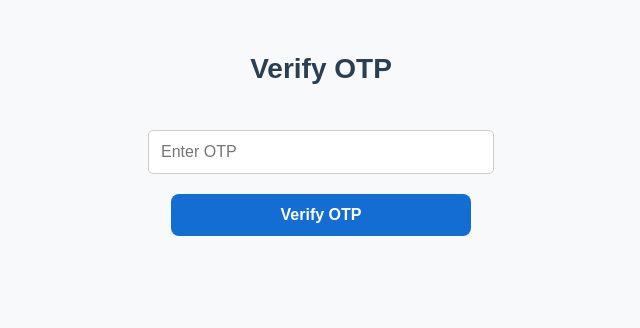
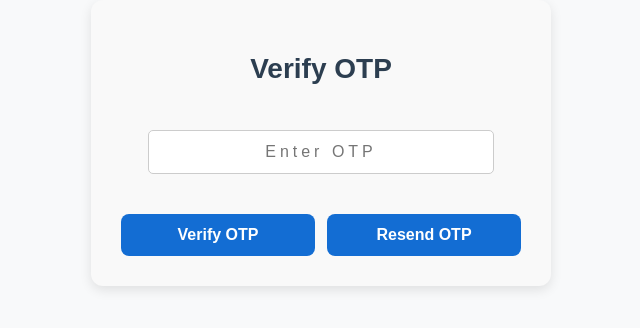
Before and after one commit to PAVANI2511/NoticeBoard, a React (Create React App) app: page /Password in a window 1280 px wide. Shown: the top 328 px of the page, without its empty margins (319-959 px from the left). Built offline with nearby package versions, Linux system fonts and the light colour scheme.

Commit message:
update components

```diff
--- a/src/components/Email.js
+++ b/src/components/Email.js
@@ -4,12 +4,13 @@ import './Email.css';
 
 const Email = () => {
   const [email, setEmail] = useState('');
+  const [loading, setLoading] = useState(false);
   const navigate = useNavigate();
 
   const isValidEmail = (email) =>
     /^[^\s@]+@[^\s@]+\.[^\s@]+$/.test(email);
 
-  const handleSubmit = (e) => {
+  const handleSubmit = async (e) => {
     e.preventDefault();
 
     if (!isValidEmail(email)) {
@@ -17,25 +18,32 @@ const Email = () => {
       return;
     }
 
-    alert(`Password link sent to: ${email}`);
-    navigate('/Password');
+    setLoading(true);
+
+    try {
+      const response = await fetch('http://localhost:8000/api/auth/forgot-password/', {
+        method: 'POST',
+        headers: { 'Content-Type': 'application/json' },
+        body: JSON.stringify({ email }),
+      });
+
+      const data = await response.json();
+
+      if (response.ok) {
+        alert(data.message || `OTP sent to: ${email}`);
+        navigate('/Password', { state: { email } });
+      } else {
+        alert(data.message || 'Failed to send OTP.');
+      }
+    } catch (error) {
+      alert('Server error. Please try again.');
+    } finally {
+      setLoading(false);
+    }
   };
 
   return (
-    <div
-      className="email-background"
-      style={{
-        backgroundImage: "url('/wave-haikei.svg')",
-        backgroundSize: 'cover',
-        backgroundRepeat: 'no-repeat',
-        backgroundPosition: 'center',
-        backgroundAttachment: 'fixed',
-        minHeight: '100vh',
-        display: 'flex',
-        justifyContent: 'center',
-        alignItems: 'center',
-      }}
-    >
+    <div className="email-background">
       <div className="email-card">
         <h2>Forgot Password</h2>
         <form onSubmit={handleSubmit}>
@@ -48,13 +56,14 @@ const Email = () => {
             required
           />
           <div className="button-group">
-            <button type="submit" className="send-btn">
-              Send Password
+            <button type="submit" className="send-btn" disabled={loading}>
+              {loading ? 'Sending...' : 'Send OTP'}
             </button>
             <button
               type="button"
               className="close-btn"
               onClick={() => setEmail('')}
+              disabled={loading}
             >
               Close
             </button>
--- a/src/components/ForgotPassword.js
+++ b/src/components/ForgotPassword.js
@@ -1,6 +1,7 @@
-import React, { useState } from "react";
-import { useNavigate } from "react-router-dom";
+import React, { useState, useEffect } from "react";
+import { useNavigate, useLocation } from "react-router-dom";
 import "./ForgotPassword.css";
+
 const ForgotPassword = () => {
   const [newPassword, setNewPassword] = useState("");
   const [confirmPassword, setConfirmPassword] = useState("");
@@ -8,18 +9,74 @@ const ForgotPassword = () => {
   const [showNewPassword, setShowNewPassword] = useState(false);
   const [showConfirmPassword, setShowConfirmPassword] = useState(false);
   const navigate = useNavigate();
-  const handleSubmit = (e) => {
+  const location = useLocation();
+
+  // Get email and otp_code from location or localStorage
+  const [email, setEmail] = useState("");
+  const [otp, setOtp] = useState("");
+
+  useEffect(() => {
+    const state = location.state;
+    if (state && state.email && state.otp) {
+      setEmail(state.email);
+      setOtp(state.otp);
+      // Store in localStorage in case of page refresh
+      localStorage.setItem("reset_email", state.email);
+      localStorage.setItem("reset_otp", state.otp);
+    } else {
+      const savedEmail = localStorage.getItem("reset_email");
+      const savedOtp = localStorage.getItem("reset_otp");
+      if (savedEmail && savedOtp) {
+        setEmail(savedEmail);
+        setOtp(savedOtp);
+      }
+    }
+  }, [location.state]);
+
+  const handleSubmit = async (e) => {
     e.preventDefault();
+
     if (newPassword !== confirmPassword) {
       setMessage("❌ Passwords do not match");
       return;
     }
-    setMessage("✅ Password changed successfully!");
-    setNewPassword("");
-    setConfirmPassword("");
-    setTimeout(() => {
-      navigate("/login");
-    }, 1500);
+
+    if (!email || !otp) {
+      setMessage("❌ Email or OTP is missing. Try again.");
+      return;
+    }
+
+    try {
+      const response = await fetch("http://localhost:8000/api/auth/reset-password/", {
+        method: "POST",
+        headers: { "Content-Type": "application/json" },
+        body: JSON.stringify({
+          email,
+          otp_code: otp,
+          new_password: newPassword,
+          new_password_confirm: confirmPassword,
+        }),
+      });
+
+      const data = await response.json();
+      console.log("Response from backend:", data);
+
+      if (response.ok) {
+        setMessage("✅ Password changed successfully!");
+        localStorage.removeItem("reset_email");
+        localStorage.removeItem("reset_otp");
+        setNewPassword("");
+        setConfirmPassword("");
+        setTimeout(() => {
+          navigate("/");
+        }, 1500);
+      } else {
+        setMessage(`❌ ${data.message || "Failed to reset password"}`);
+      }
+    } catch (error) {
+      console.error("Reset password error:", error);
+      setMessage("❌ Server error. Please try again.");
+    }
   };
 
   return (
@@ -63,7 +120,6 @@ const ForgotPassword = () => {
         </div>
 
         <button type="submit">Change Password</button>
-
         {message && <p className="message">{message}</p>}
       </form>
     </div>
--- a/src/components/Password.css
+++ b/src/components/Password.css
@@ -3,6 +3,9 @@
   padding: 30px;
   max-width: 400px;
   margin: 0 auto;
+  background-color: #f9f9f9;
+  border-radius: 12px;
+  box-shadow: 0 4px 12px rgba(0, 0, 0, 0.1);
 }
 
 .otp-input {
@@ -12,17 +15,38 @@
   font-size: 16px;
   border-radius: 5px;
   border: 1px solid #ccc;
+  text-align: center;
+  letter-spacing: 4px;
 }
 
-.verify-btn {
-  padding: 12px 24px;
+.button-row {
+  display: flex;
+  justify-content: center;
+  gap: 12px;
   margin-top: 20px;
-  background-color: #136dd3;
-  color: white;
+}
+
+.verify-btn,
+.resend-btn {
+  flex: 1;
+  padding: 12px;
+  font-size: 16px;
   border: none;
   border-radius: 8px;
-  font-size: 16px;
+  color: white;
   cursor: pointer;
+  background-color: #136dd3;
+  transition: background-color 0.3s ease;
+}
+
+.verify-btn:hover,
+.resend-btn:hover {
+  background-color: #0d57aa;
+}
+
+.resend-btn:disabled {
+  background-color: #b5d4f7;
+  cursor: not-allowed;
 }
 
 .error-text {
@@ -30,9 +54,7 @@
   margin-top: 10px;
 }
 
-.success-message {
-  background-color: #e0ffe0;
-  padding: 20px;
-  border-radius: 10px;
-  margin-top: 20px;
+.success-text {
+  color: green;
+  margin-top: 10px;
 }
--- a/src/components/Password.js
+++ b/src/components/Password.js
@@ -1,39 +1,106 @@
-import React, { useState } from 'react';
-import { useNavigate } from 'react-router-dom';
+import React, { useState, useEffect } from 'react';
+import { useNavigate, useLocation } from 'react-router-dom';
 import './Password.css';
 
 function Password() {
   const [otp, setOtp] = useState('');
   const [error, setError] = useState('');
+  const [resendMsg, setResendMsg] = useState('');
+  const [loading, setLoading] = useState(false);
+  const [resendCooldown, setResendCooldown] = useState(0);
   const navigate = useNavigate();
+  const location = useLocation();
+  const { email } = location.state || {};
 
-  const handleVerifyOtp = () => {
-    const correctOtp = '123456';
+  useEffect(() => {
+    if (otp.length === 6) {
+      handleVerifyOtp();
+    }
+  }, [otp]);
 
-    if (otp === correctOtp) {
+  useEffect(() => {
+    if (resendCooldown > 0) {
+      const timer = setTimeout(() => setResendCooldown(resendCooldown - 1), 1000);
+      return () => clearTimeout(timer);
+    }
+  }, [resendCooldown]);
+
+const handleVerifyOtp = async () => {
+  if (!email || otp.length !== 6) {
+    setError('Invalid OTP or email.');
+    return;
+  }
+
+  setLoading(true);
+  try {
+    const response = await fetch('http://localhost:8000/api/auth/verify-otp/', {
+      method: 'POST',
+      headers: { 'Content-Type': 'application/json' },
+      body: JSON.stringify({ email, otp_code: otp }),
+    });
+
+    const data = await response.json();
+
+    if (response.ok) {
       setError('');
-      navigate('/ForgotPassword');
+    navigate('/ForgotPassword', { state: { email, otp } });
     } else {
-      setError('Invalid OTP. Please try again.');
+      setError(data.message || 'Invalid OTP. Please try again.');
+    }
+  } catch {
+    setError('Something went wrong. Please try again.');
+  } finally {
+    setLoading(false);
+  }
+};
+
+
+  const handleResendOtp = async () => {
+    setError('');
+    setResendMsg('');
+    setLoading(true);
+    try {
+      const response = await fetch('http://localhost:8000/api/auth/forgot-password/', {
+        method: 'POST',
+        headers: { 'Content-Type': 'application/json' },
+        body: JSON.stringify({ email }),
+      });
+      const data = await response.json();
+
+      if (response.ok) {
+        setResendMsg(data.message || 'OTP resent.');
+        setResendCooldown(30);
+      } else {
+        setError(data.message || 'Resend failed.');
+      }
+    } catch {
+      setError('Server error.');
+    } finally {
+      setLoading(false);
     }
   };
 
   return (
     <div className="password-container">
       <h2>Verify OTP</h2>
-
       <input
         type="text"
         placeholder="Enter OTP"
         value={otp}
-        onChange={(e) => setOtp(e.target.value)}
+        onChange={(e) => setOtp(e.target.value.replace(/\D/g, '').slice(0, 6))}
         className="otp-input"
+        maxLength={6}
+        autoFocus
       />
-
-      <button onClick={handleVerifyOtp} className="verify-btn">
-        Verify OTP
-      </button>
-
+      <div className="button-row">
+        <button onClick={handleVerifyOtp} className="verify-btn" disabled={loading || otp.length !== 6}>
+          {loading ? 'Verifying...' : 'Verify OTP'}
+        </button>
+        <button onClick={handleResendOtp} className="resend-btn" disabled={loading || resendCooldown > 0}>
+          {resendCooldown > 0 ? `Resend in ${resendCooldown}s` : 'Resend OTP'}
+        </button>
+      </div>
+      {resendMsg && <p className="success-text">{resendMsg}</p>}
       {error && <p className="error-text">{error}</p>}
     </div>
   );
```
